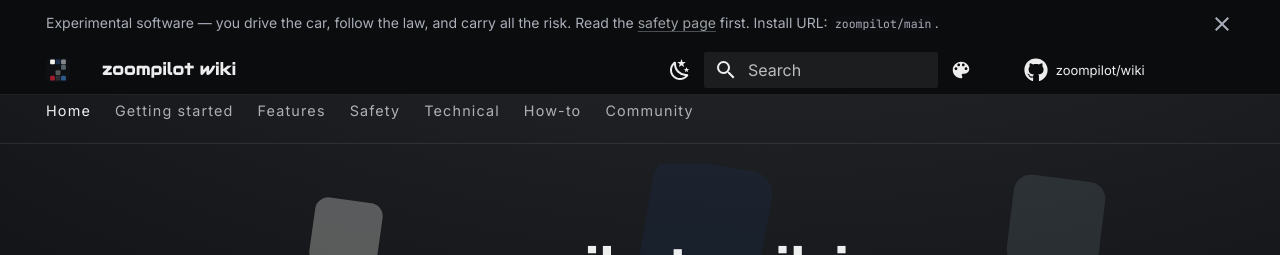
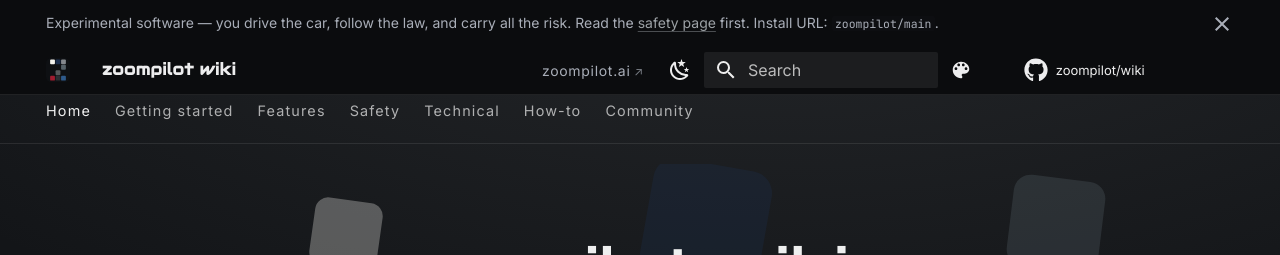
Before and after one commit to mzdnick/zoompilot-wiki, an MkDocs documentation site: the page built from docs/index.md, in a window 1280 px wide. Shown: the top 255 px of the page. Built offline with MkDocs 1.6.1 and Material for MkDocs 9.7.7, drawn with Linux system fonts in a browser that asks for light colours; comment, search, counter and statistics services are not loaded.

Commit message:
Header link back to the main site (zoompilot-site.pages.dev until zoompilot.ai goes live)

```diff
--- a/docs/stylesheets/custom.css
+++ b/docs/stylesheets/custom.css
@@ -183,6 +183,22 @@
   box-shadow: none;
   border-bottom: 1px solid var(--zp-hair);
 }
+/* home link: back to the main site, quiet, with the external arrow */
+.md-header__home {
+  font-size: 0.7rem;
+  letter-spacing: 0.05em;
+  color: var(--md-default-fg-color--light);
+}
+.md-header__home::after {
+  content: "↗";
+  margin-left: 0.3em;
+  font-size: 0.85em;
+  opacity: 0.7;
+}
+.md-header__home:hover {
+  color: var(--md-default-fg-color);
+}
+
 .md-tabs {
   background: transparent;
   border-bottom: 1px solid var(--zp-hair);
--- a/overrides/main.html
+++ b/overrides/main.html
@@ -49,6 +49,27 @@
      * live on the chips (aria-label), the colors in custom.css. The
      * list validates a saved code before the chips are injected. */
     var CODES = ["46v", "45p", "47c", "45b", "46g", "25d", "42m", "41w"];
+
+    /* link back to the main site. zoompilot.ai does not resolve yet;
+     * the zone belongs to the maintainer. Flip HOME when it goes live. */
+    var HOME = "https://zoompilot-site.pages.dev";
+
+    /* home link: one quiet text link at the left of the header icons */
+    var innerEl = document.querySelector(".md-header__inner");
+    if (innerEl) {
+      var home = document.createElement("a");
+      home.className = "md-header__home md-header__button";
+      home.href = HOME;
+      home.textContent = "zoompilot.ai";
+      var anchorEl =
+        innerEl.querySelector("[data-md-component='palette']") ||
+        innerEl.querySelector(".md-header__source");
+      if (anchorEl) {
+        anchorEl.before(home);
+      } else {
+        innerEl.append(home);
+      }
+    }
 
     /* header entry point: palette button + chip panel */
     var btn = null;
```
